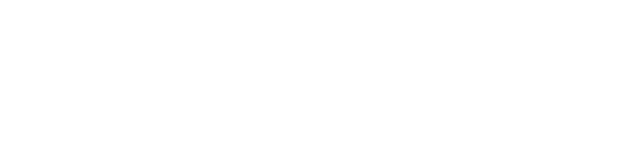
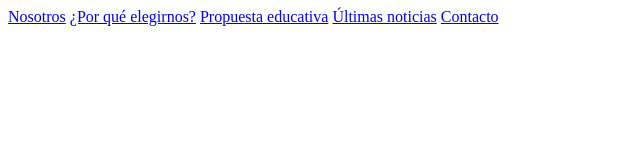
Before and after one commit to cristianmarcon/PROYECTO-INTEGRADOR-WEB-UNTREFSCHOOL, a plain HTML site: page index.html in a window 1280 px wide. Shown: the whole page, without its empty margins (0-640 px from the left). Drawn offline with Linux system fonts and the light colour scheme.

Commit message:
desarrollo del header

```diff
--- a/index.html
+++ b/index.html
@@ -6,6 +6,14 @@
     <title>UNTREF-WEBSCHOOL</title>
 </head>
 <body>
-
+    <header>
+        <nav>
+            <a href="#nosotros">Nosotros</a>
+            <a href="#eleccion">¿Por qué elegirnos?</a>
+            <a href="#propuesta educativa">Propuesta educativa</a>
+            <a href="#noticias">Últimas noticias</a>
+            <a href="#formulario">Contacto</a>
+        </nav>
+    </header>
 </body>
 </html>
```
